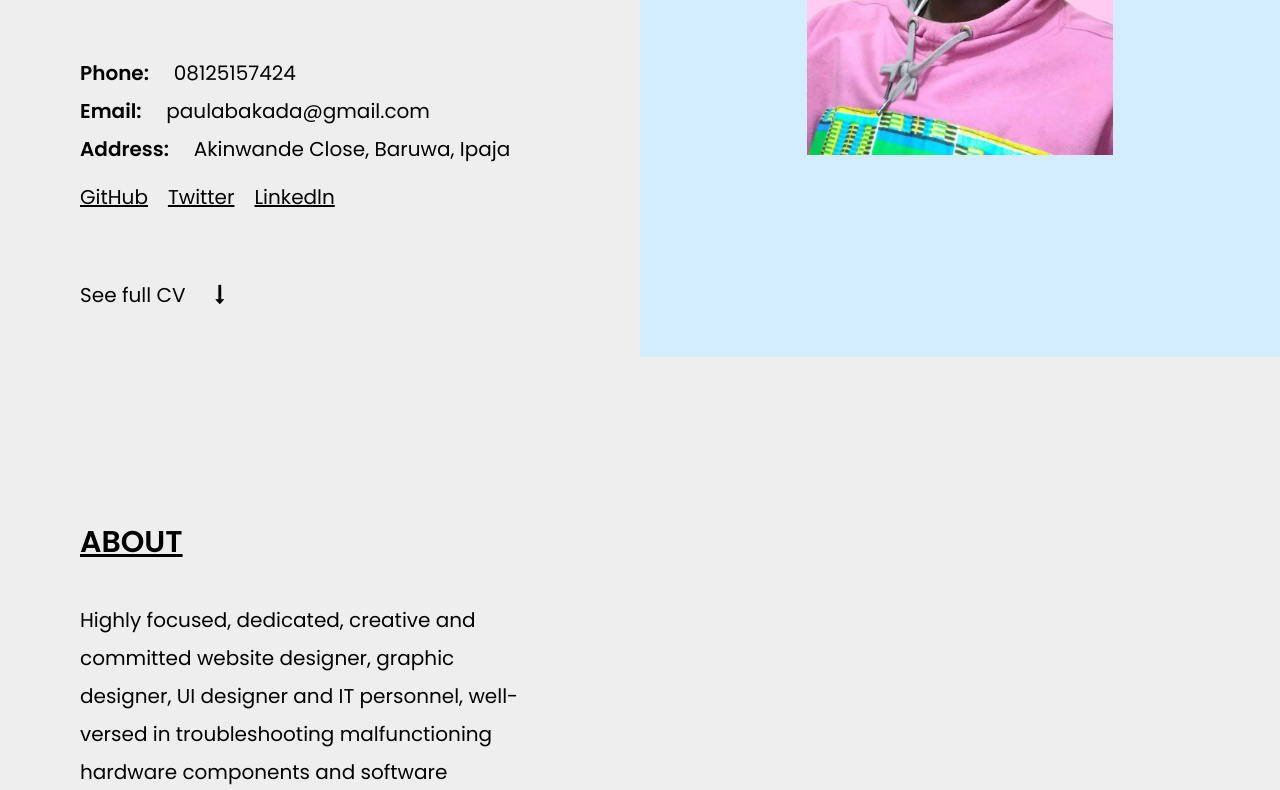
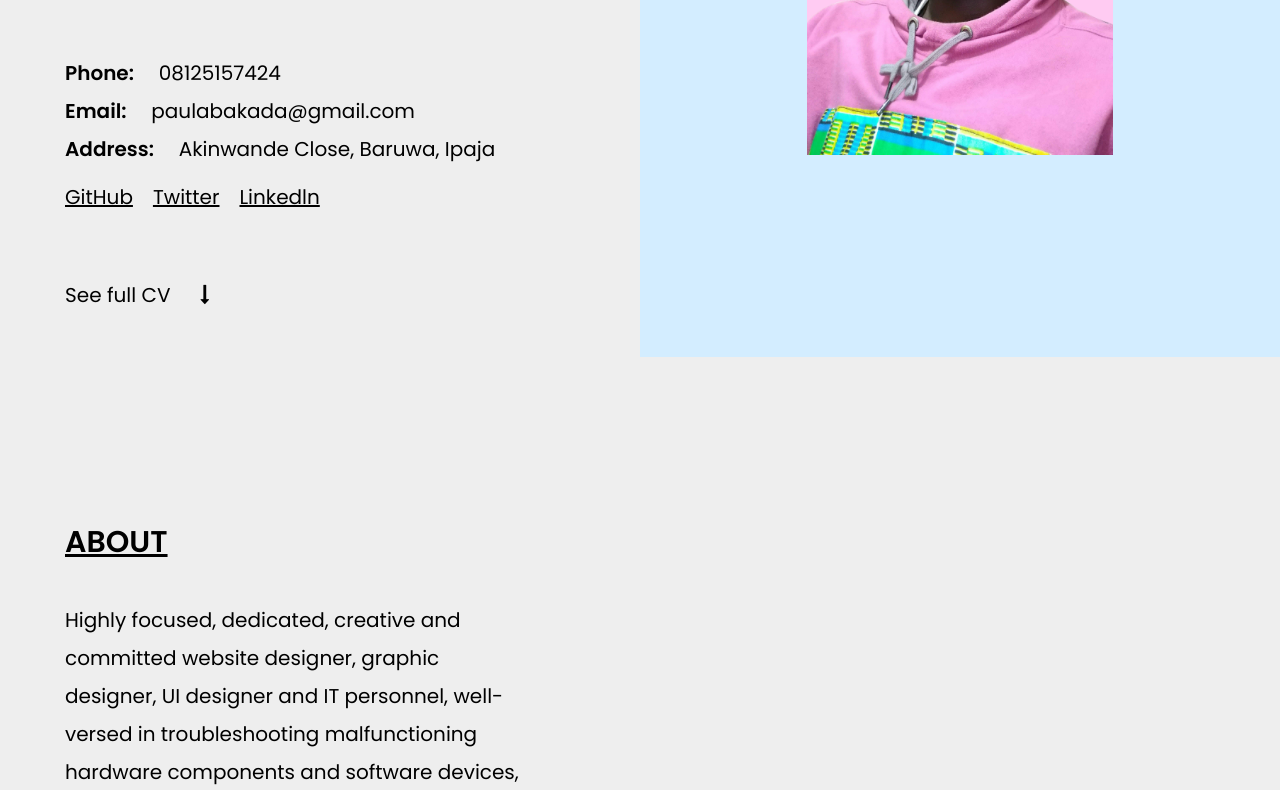
Before and after one commit to paulynson/myResume, a plain HTML site: page index.html in a window 1280 px wide. Shown: the part 443-1233 px from the top of the page. Drawn offline with Linux system fonts and the light colour scheme.

Commit message:
resume update push from css

```diff
--- a/assets/css/resume.css
+++ b/assets/css/resume.css
@@ -90,7 +90,7 @@ button{
 /* Resume section */
 
 .resume{
-    padding: 0 40px;
+    padding: 0 25px;
 }
 
 .details{
```
